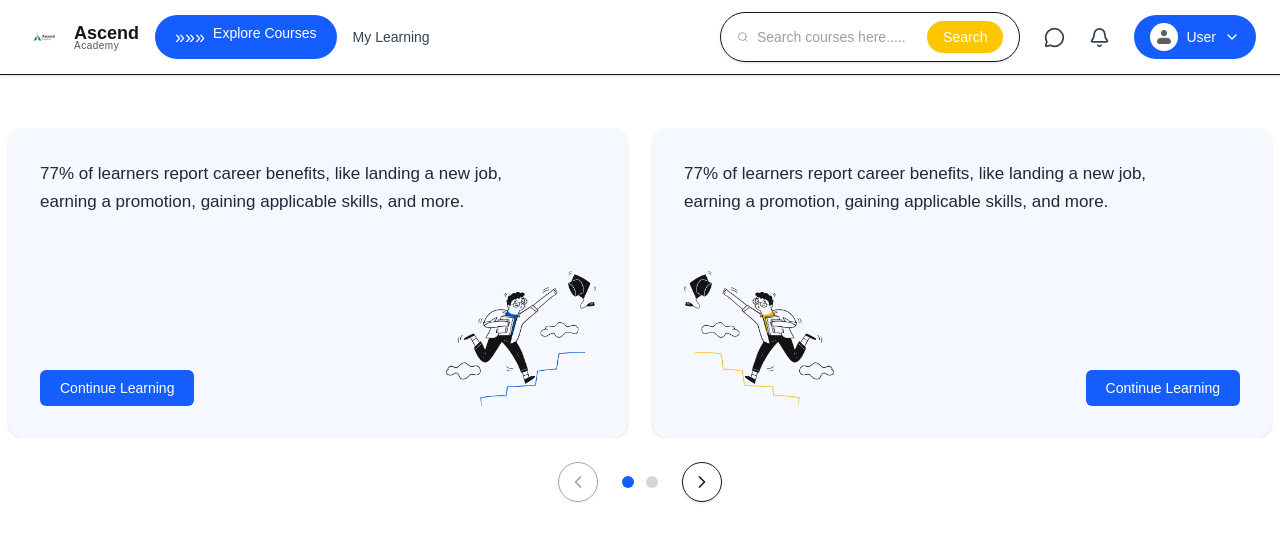
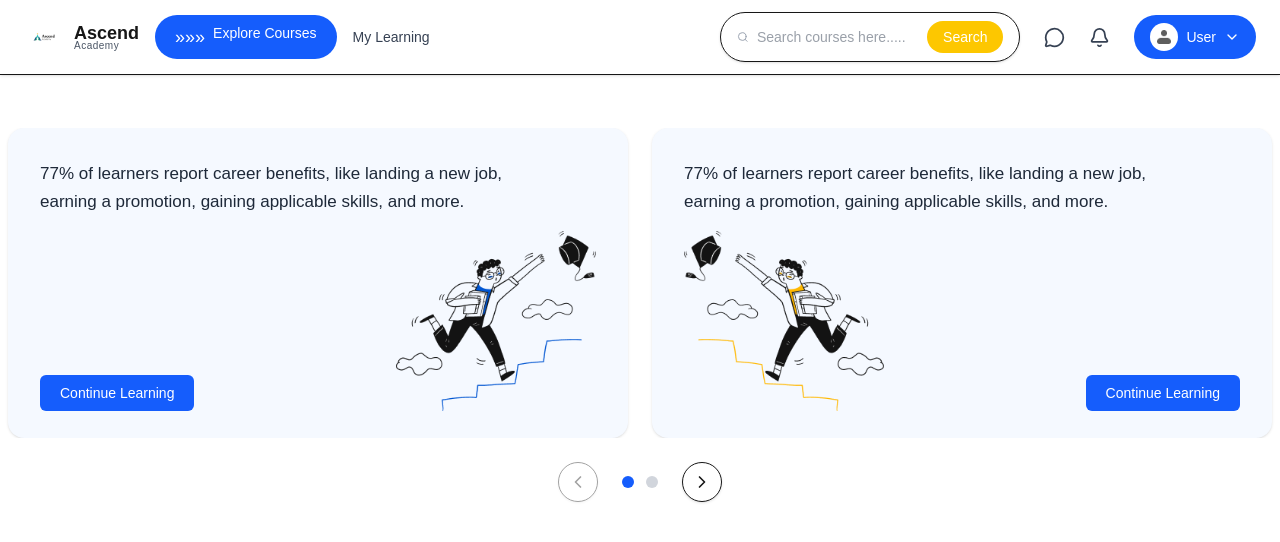
Before and after one commit to varunreddy2206/newuicourses, a Next.js app: page /userdashboard in a window 1280 px wide. Shown: the top 542 px of the page. Built offline with nearby package versions, Linux system fonts and the light colour scheme.

Commit message:
chnages in image size

```diff
--- a/app/components/userdashboard/LearningSlider.jsx
+++ b/app/components/userdashboard/LearningSlider.jsx
@@ -82,8 +82,8 @@ export default function LearningSlider() {
 
                   <Image
                     src={c.img}
-                    width={150}
-                    height={150}
+                    width={200}
+                    height={200}
                     alt="illustration"
                     className="object-contain"
                   />
@@ -93,8 +93,8 @@ export default function LearningSlider() {
                   {/* RIGHT CARD → Image → Button */}
                   <Image
                     src={c.img}
-                    width={150}
-                    height={150}
+                    width={200}
+                    height={200}
                     alt="illustration"
                     className="object-contain"
                   />
```
